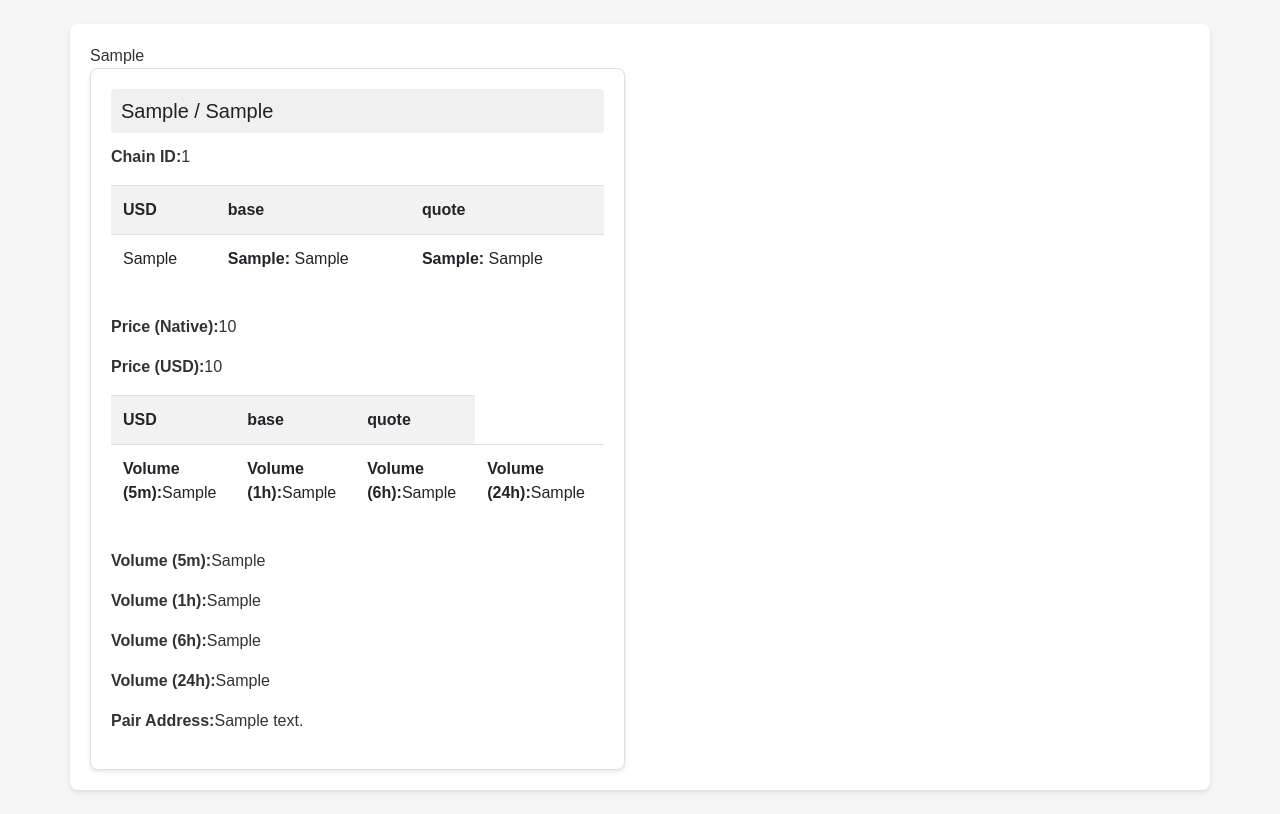
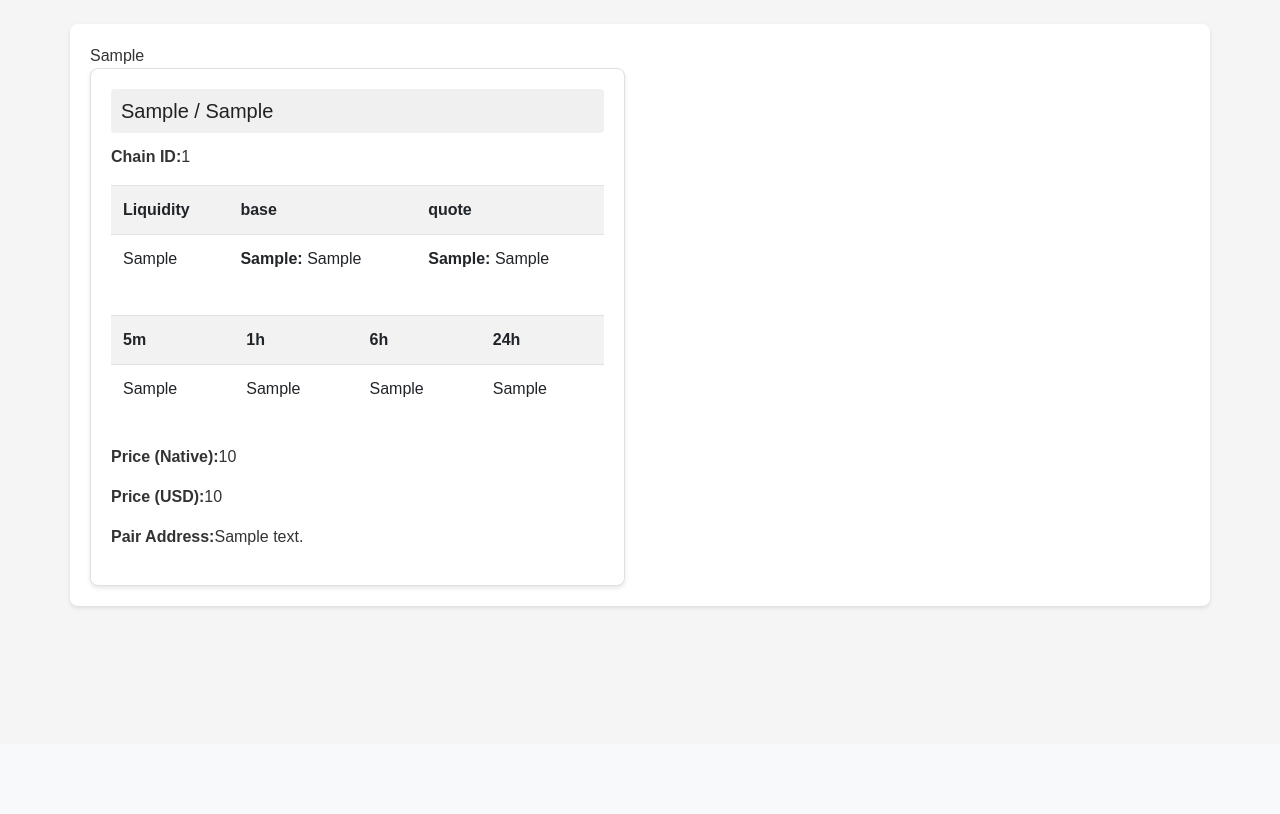
Before and after one commit to howe-s/Arbscreener, a Flask app: template templates/index.html in a window 1280 px wide. Shown: the part 56-870 px from the top of the page. After the commit the page ends 665 px from the top, so only its background shows below. Run offline with Flask 3, Linux system fonts and the light colour scheme; the template is opened without the code that fills it: most values are stand-ins (such as "Sample title", 1, 10 or a date in 2020); some libraries are stand-ins or nearby versions.

Commit message:
index.html formatting, 2 columns working + interactive chart

```diff
--- a/templates/index.html
+++ b/templates/index.html
@@ -3,7 +3,7 @@
 {% block title %}Home - Dexscreener{% endblock %}
 
 {% block content %}
-<div class="container mt-4">
+<div class="container md-6">
     <!-- Summary Div -->
     <div class="interactive-chart-container">
 
@@ -12,11 +12,10 @@
             <!-- Summary content will be dynamically inserted here -->
         </div>
     </div>
-
     <!-- Card Container -->
     <div class="row">
         {% for data in pool_data %}
-        <div class="col-md-6 mb-6">
+        <div class="col-md-6">
           <div class="card" data-token-pair="{{ data['pool_address'] }}">
             <div class="card-body">
               <h5 class="card-title">{{ data['base_token'] }} / {{ data['quote_token'] }}</h5>
@@ -24,7 +23,7 @@
               <table class="table table-striped">
                 <tbody>
                   <tr>
-                    <th>USD</th>
+                    <th>Liquidity</th>
                     <th>base</th>
                     <th>quote</th>
                   </tr>
@@ -35,27 +34,24 @@
                   </tr>
                 </tbody>
               </table>
-              <p><strong>Price (Native):</strong>{{ data['price_native'] | round(2) }}</p>
-              <p><strong>Price (USD):</strong>{{ data['price_usd_formatted'] }}</p>
               <table class="table table-striped">
                 <tbody>
                   <tr>
-                    <th>USD</th>
-                    <th>base</th>
-                    <th>quote</th>
+                    <th>5m</th>
+                    <th>1h</th>
+                    <th>6h</th>
+                    <th>24h</th>
                   </tr>
                   <tr>
-                    <td><strong>Volume (5m):</strong>{{ data['volume_5m_formatted'] }}</p></td>
-                    <td><strong>Volume (1h):</strong>{{ data['volume_1h_formatted'] }}</p></td>
-                    <td><strong>Volume (6h):</strong>{{ data['volume_6h_formatted'] }}</p></td>
-                    <td><strong>Volume (24h):</strong>{{ data['volume_24h_formatted'] }}</td>
+                    <td><strong></strong>{{ data['volume_5m_formatted'] }}</p></td>
+                    <td><strong></strong>{{ data['volume_1h_formatted'] }}</p></td>
+                    <td><strong></strong>{{ data['volume_6h_formatted'] }}</p></td>
+                    <td><strong></strong>{{ data['volume_24h_formatted'] }}</td>
                   </tr>
                 </tbody>
               </table>
-              <p><strong>Volume (5m):</strong>{{ data['volume_5m_formatted'] }}</p>
-              <p><strong>Volume (1h):</strong>{{ data['volume_1h_formatted'] }}</p>
-              <p><strong>Volume (6h):</strong>{{ data['volume_6h_formatted'] }}</p>
-              <p><strong>Volume (24h):</strong>{{ data['volume_24h_formatted'] }}</p>
+              <p><strong>Price (Native):</strong>{{ data['price_native'] | round(2) }}</p>
+              <p><strong>Price (USD):</strong>{{ data['price_usd_formatted'] }}</p>
               <p><strong>Pair Address:</strong>{{ data['pool_address'] }}</p>
             </div>
           </div>
```
Also changed, not shown: static/transaction_chart.png.
